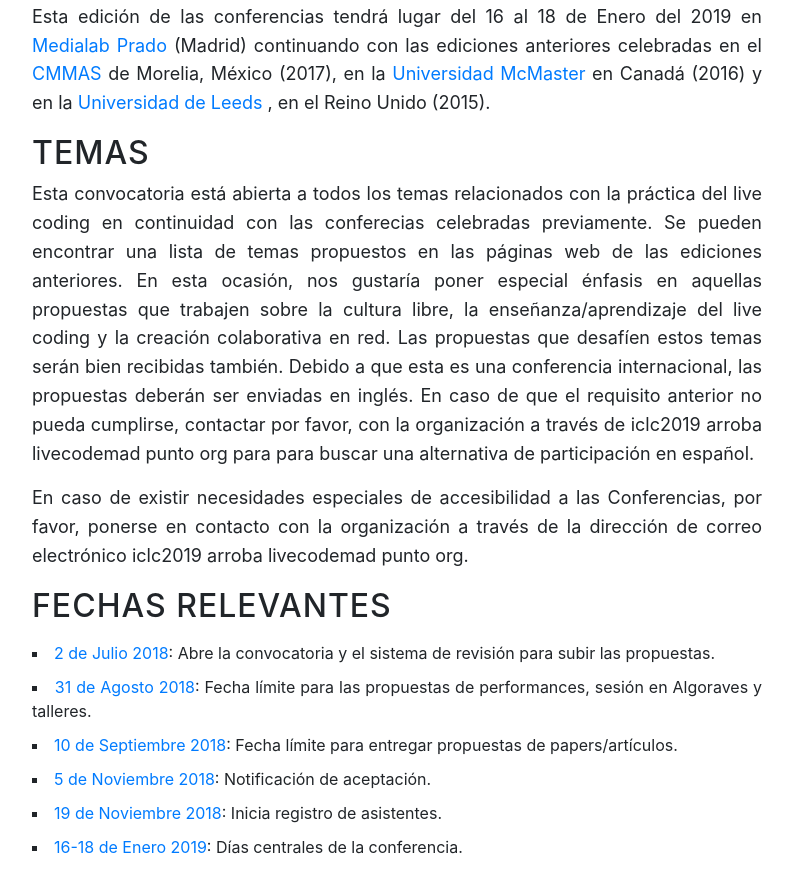
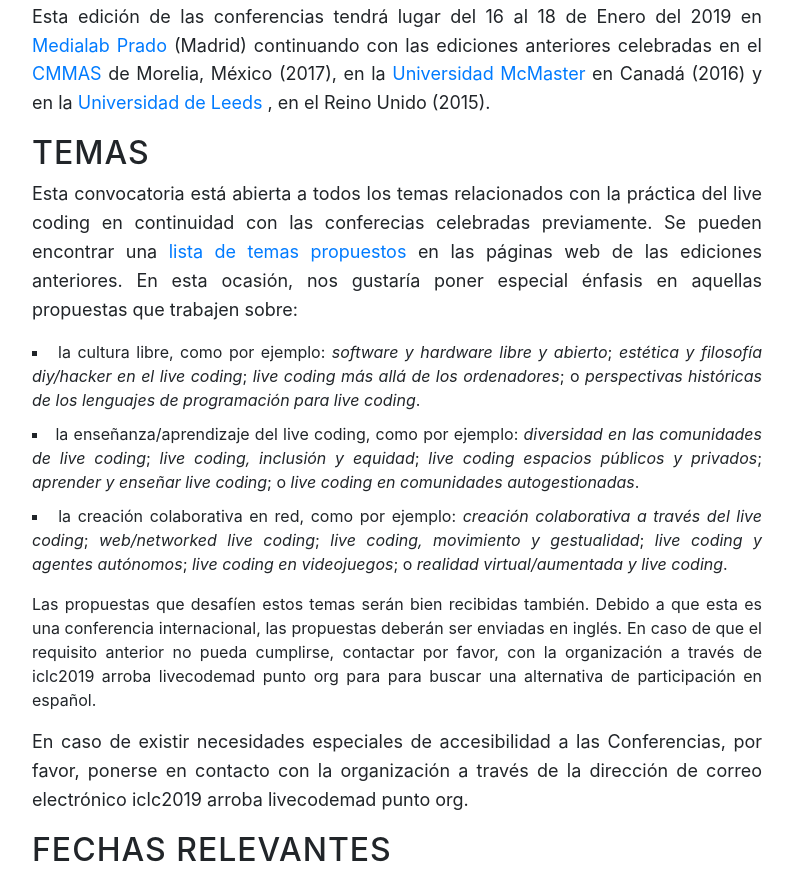
Before and after one commit to LaVerbenaElectronica/iclc2019, a website with bundled scripts: page index.html in a window 1280 px wide. Shown: the part 4065-4937 px from the top of the page, without its empty margins (243-1036 px from the left). Built offline with nearby package versions, Linux system fonts and the light colour scheme.

Commit message:
cambios en la convocatoria

```diff
--- a/index.html
+++ b/index.html
@@ -165,11 +165,33 @@ Para usar el metro es necesario adquirir una tarjeta de transporte, de venta en
               en el Reino Unido (2015).</p>
              <h2>Temas</h2>
              <p>Esta convocatoria está abierta a todos los temas relacionados con la práctica del live coding en continuidad
-               con las conferecias celebradas previamente. Se pueden encontrar una lista de temas propuestos en las
-               páginas web de las ediciones anteriores. En esta ocasión, nos gustaría poner especial énfasis en
-               aquellas propuestas que trabajen sobre la cultura libre, la enseñanza/aprendizaje del live coding y la
-               creación colaborativa en red. Las propuestas que desafíen estos temas serán bien
-               recibidas también. Debido a que esta es una conferencia internacional, las propuestas deberán ser
+               con las conferecias celebradas previamente. Se pueden encontrar una <a href="http://iclc.livecodenetwork.org/2017/call.html">
+               lista de temas propuestos </a> en las páginas web de las ediciones anteriores. En esta ocasión, nos gustaría poner especial énfasis en
+               aquellas propuestas que trabajen sobre:
+               <ul>
+               <li>la cultura libre, como por ejemplo:
+                 <i>software y hardware libre y abierto</i>;
+                 <i>estética y filosofía diy/hacker en el live coding</i>;
+                 <i>live coding más allá de los ordenadores</i>; o
+                 <i>perspectivas históricas de los lenguajes de programación para live coding</i>.
+               </li>
+               <li>la enseñanza/aprendizaje del live coding, como por ejemplo:
+                 <i>diversidad en las comunidades de live coding</i>;
+                 <i>live coding, inclusión y equidad</i>;
+                 <i>live coding espacios públicos y privados</i>;
+                 <i>aprender y enseñar live coding</i>; o
+                 <i>live coding en comunidades autogestionadas</i>.
+               </li>
+               <li>la creación colaborativa en red, como por ejemplo:
+                 <i>creación colaborativa a través del live coding</i>;
+                 <i>web/networked live coding</i>;
+                 <i>live coding, movimiento y gestualidad</i>;
+                 <i>live coding y agentes autónomos</i>;
+                 <i>live coding en videojuegos</i>; o
+                 <i>realidad virtual/aumentada y live coding</i>.
+               </ul>
+               Las propuestas que desafíen estos temas serán bien recibidas también.
+               Debido a que esta es una conferencia internacional, las propuestas deberán ser
                enviadas en inglés. En caso de que el requisito anterior no pueda cumplirse, contactar por
                favor, con la organización a través de iclc2019 arroba livecodemad punto org para para buscar una alternativa de
                participación en español. </p>
```
